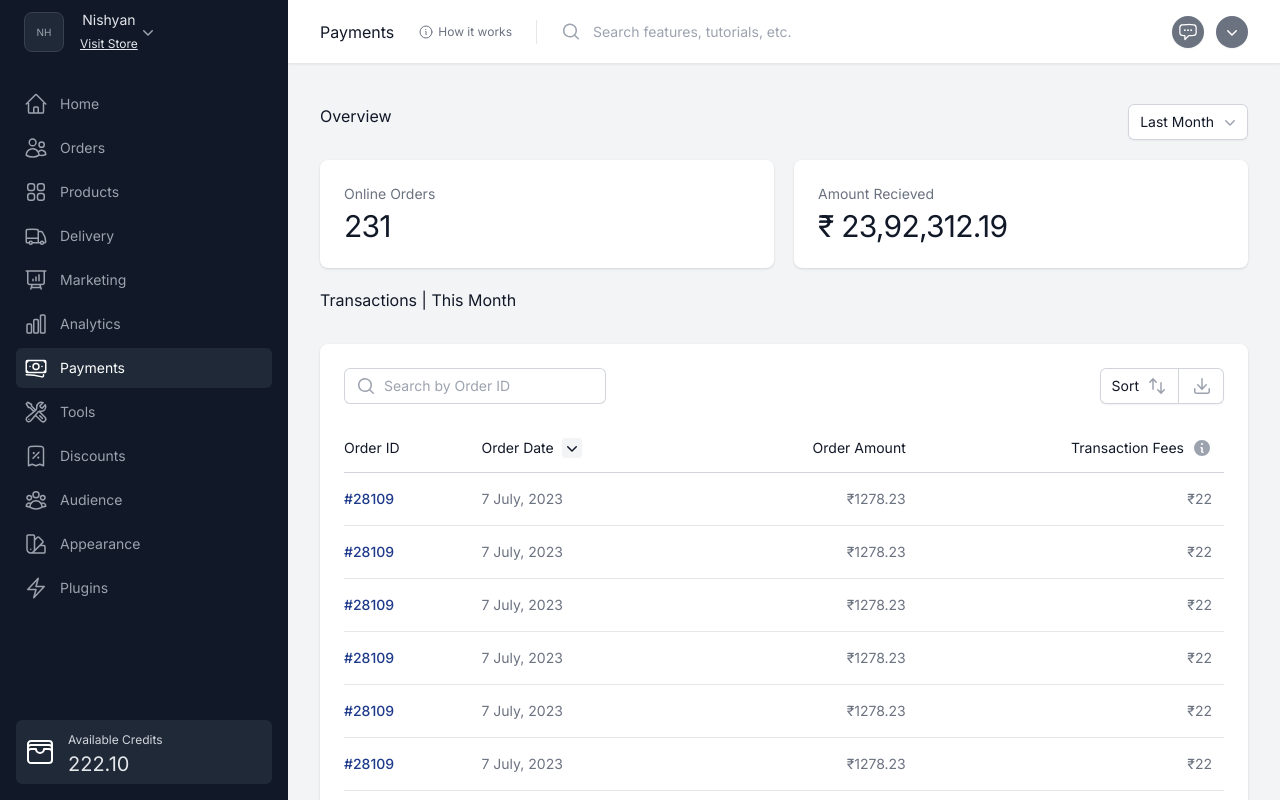
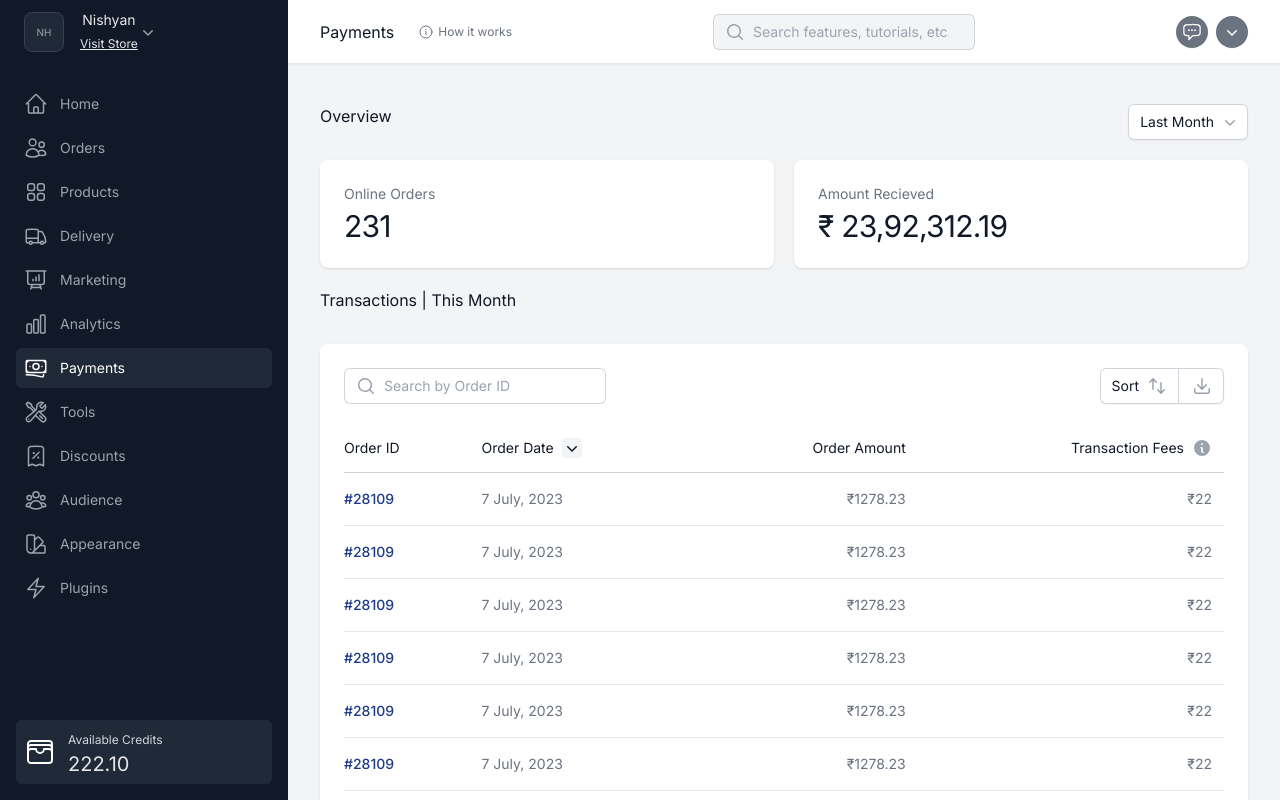
Before and after one commit to thatbeautifuldream/dukaan-payments-dashboard, a Next.js app: page / in a window 1280 px wide. Shown: the top 800 px of the page. Built offline with nearby package versions, Linux system fonts and the light colour scheme.

Commit message:
🐛 FIX: match search box

```diff
--- a/src/components/dashboard-shell.tsx
+++ b/src/components/dashboard-shell.tsx
@@ -263,7 +263,7 @@ export default function DashboardShell({
             <div className="flex h-16 shrink-0 items-center">
               {/* <img
                 className="h-8 w-auto"
-                src="https://tailwindui.com/img/logos/mark.svg?color=indigo&shade=500"
+                src="https://tailwindui.com/img/logos/mark.svg?color=gray&shade=500"
                 alt="Your Company"
               /> */}
               {/* Profile dropdown */}
@@ -319,26 +319,35 @@ export default function DashboardShell({
               <span className="hidden lg:inline">How it works</span>
             </span>
 
-            {/* Separator */}
-            <div className="h-6 w-px bg-gray-900/10" aria-hidden="true" />
-            <div className="flex flex-1 gap-x-4 self-stretch lg:gap-x-6">
-              <form className="relative flex flex-1" action="#" method="GET">
-                <label htmlFor="search-field" className="sr-only">
-                  Search features, tutorials, etc.
+            {/* Search */}
+            <div className="flex justify-center items-center flex-1">
+              <form
+                className="relative flex items-center"
+                action="#"
+                method="GET"
+              >
+                <label htmlFor="search" className="sr-only">
+                  Search
                 </label>
+                <div className="relative">
+                  <div className="pointer-events-none absolute inset-y-0 left-0 flex items-center pl-3">
                     <MagnifyingGlassIcon
-                  className="pointer-events-none absolute inset-y-0 left-0 h-full w-5 text-gray-400"
+                      className="h-5 w-5 text-gray-400"
                       aria-hidden="true"
                     />
+                  </div>
                   <input
-                  id="search-field"
-                  className="block h-full w-full border-0 py-0 pl-8 pr-0 text-gray-900 placeholder:text-gray-400 focus:ring-0 sm:text-sm"
+                    id="search"
+                    name="search"
+                    className="block w-full max-w-md rounded-md border-0 bg-gray-100 py-1.5 pl-10 pr-3 text-gray-900 ring-1 ring-inset ring-gray-300 placeholder:text-gray-400 focus:ring-2 focus:ring-inset focus:ring-gray-600 sm:text-sm sm:leading-6"
                     placeholder="Search features, tutorials, etc."
                     type="search"
-                  name="search"
                   />
+                </div>
               </form>
-              <div className="flex items-center gap-x-2 lg:gap-x-3">
+            </div>
+
+            <div className="flex items-center gap-x-2">
               <button
                 type="button"
                 className="rounded-full bg-gray-500 p-1.5 text-white shadow-sm hover:bg-gray-400 focus-visible:outline focus-visible:outline-2 focus-visible:outline-offset-2 focus-visible:outline-gray-600"
@@ -354,7 +363,6 @@ export default function DashboardShell({
               >
                 <ChevronDownIcon className="h-5 w-5" aria-hidden="true" />
               </button>
-              </div>
             </div>
           </div>
 
```
Lines whose indentation alone changed are shown as unchanged.
